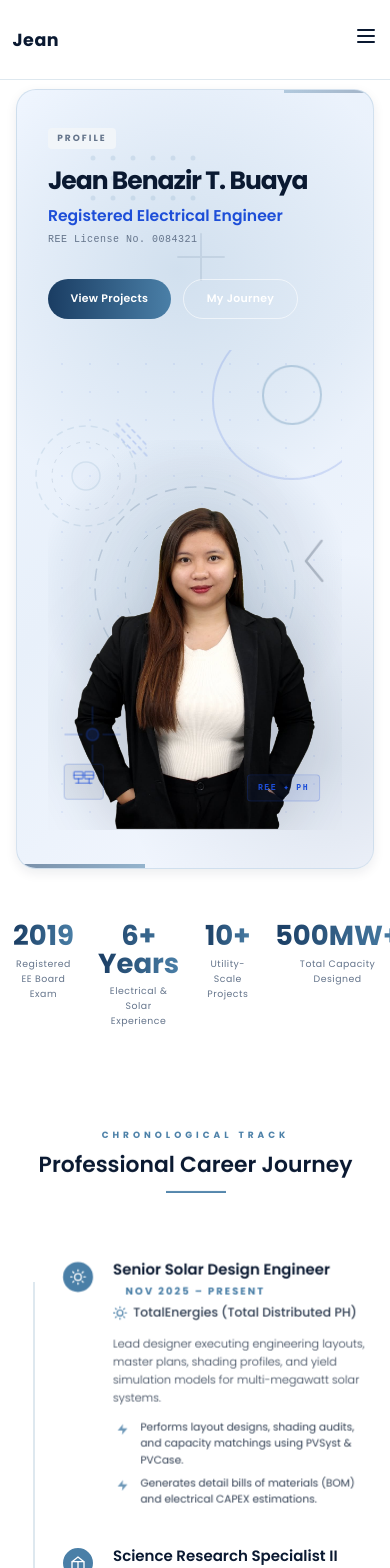
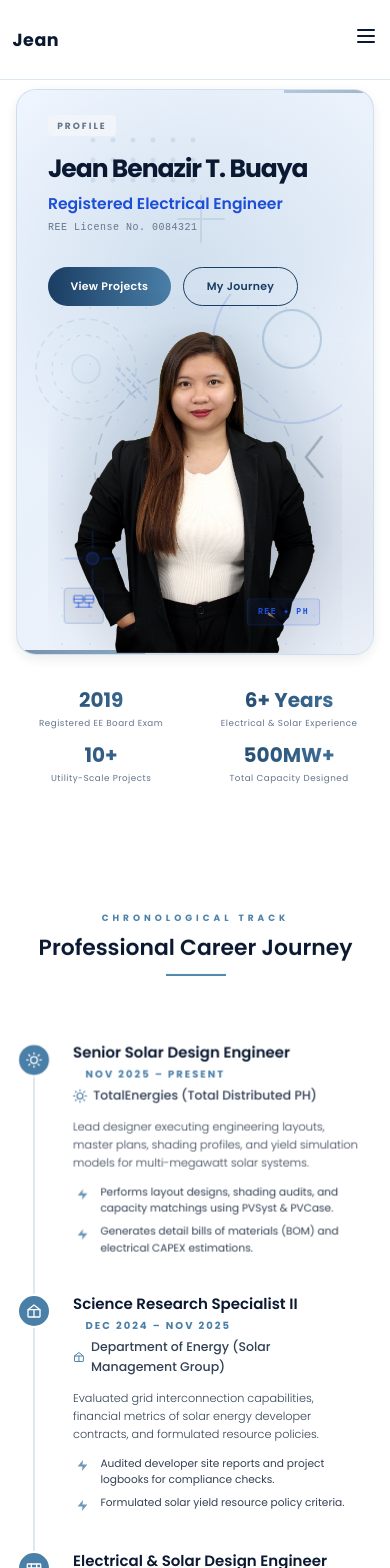
Before and after one commit to jeydweirdough/jean-benazir, a React (Vite) app: page / in a window 390 px wide. Shown: the top 1568 px of the page. Built offline with nearby package versions, Linux system fonts and the light colour scheme.

Commit message:
feat: add hero, navigation, and philosophy section styles along with Home page component

```diff
--- a/src/App.css
+++ b/src/App.css
@@ -3553,8 +3553,113 @@ textarea {
 @media (max-width: 820px) {
   .hero-split-v2 .container {
     grid-template-columns: 1fr !important;
-    gap: 2.5rem !important;
-    padding: 3rem 1rem !important;
+    gap: 0 !important;
+    padding: 2rem 1rem 0 !important;
+  }
+
+  .hero-split-v2 {
+    min-height: unset !important;
+    padding-bottom: 0 !important;
+  }
+
+  .hero-right-animate {
+    min-height: 340px !important;
+    margin-top: -1rem !important;
+  }
+
+  .stats-grid {
+    grid-template-columns: 1fr 1fr !important;
+    gap: 1.25rem 1rem !important;
+  }
+
+  .stat-number {
+    font-size: 1.6rem !important;
+  }
+
+  .stat-label {
+    font-size: 0.7rem !important;
+  }
+
+  .stats-bar {
+    padding: 2rem 0 !important;
+  }
+
+  /* Tools section mobile layout */
+  .tools-hero-card {
+    flex-direction: column !important;
+    min-height: unset !important;
+    padding: 1.5rem 1.25rem !important;
+    gap: 1.5rem !important;
+  }
+
+  .tools-left-col {
+    order: 1;
+    flex: none !important;
+    width: 100% !important;
+  }
+
+  .tools-cards-grid {
+    grid-template-columns: 1fr !important;
+    gap: 0.6rem !important;
+  }
+
+  .tools-right-col {
+    order: 2;
+    flex: none !important;
+    width: 100% !important;
+    position: relative !important;
+    height: 180px !important;
+    overflow: hidden !important;
+  }
+
+  .tools-laptop-wrapper {
+    position: absolute !important;
+    top: 0 !important;
+    left: 50% !important;
+    transform: translateX(-50%) scale(0.38) !important;
+    transform-origin: top center !important;
+    width: 750px !important;
+    height: 528px !important;
+  }
+
+  .tools-cards-grid .skill-card {
+    background: transparent !important;
+    box-shadow: none !important;
+    border-radius: 0 !important;
+    padding: 0.6rem 0 !important;
+    border-bottom: 1px solid rgba(255,255,255,0.12) !important;
+  }
+
+  .tools-cards-grid .skill-card:last-child {
+    border-bottom: none !important;
+  }
+
+  /* Education & Achievements — stack to single column */
+  .edu-achieve-grid {
+    grid-template-columns: 1fr !important;
+    gap: 2rem !important;
+  }
+
+  /* Journey timeline — attach icons to the line */
+  .journey-container {
+    padding-left: 0 !important;
+  }
+
+  .journey-busbar {
+    left: 20px !important;
+  }
+
+  .journey-node {
+    left: 4px !important;
+  }
+
+  .journey-milestone:nth-child(even) .journey-node {
+    left: 4px !important;
+  }
+
+  .journey-milestone,
+  .journey-milestone:nth-child(even) {
+    padding: 1.5rem 0.5rem 1.5rem 60px !important;
   }
 }
 
--- a/src/pages/Home.tsx
+++ b/src/pages/Home.tsx
@@ -438,9 +438,9 @@ export default function Home() {
               </a>
               <a href="#journey"
                 className="hero-btn"
-                style={{ background: 'transparent', color: '#ffffff', border: '1px solid rgba(255,255,255,0.6)', padding: '0.8rem 1.8rem', fontWeight: 600, fontSize: '0.875rem', textDecoration: 'none', display: 'inline-flex', alignItems: 'center', borderRadius: '9999px', letterSpacing: '0.3px', cursor: 'pointer', transition: 'all 0.25s ease' }}
-                onMouseEnter={e => { (e.currentTarget as HTMLAnchorElement).style.background = 'rgba(255,255,255,0.15)'; (e.currentTarget as HTMLAnchorElement).style.borderColor = 'rgba(255,255,255,0.9)'; }}
-                onMouseLeave={e => { (e.currentTarget as HTMLAnchorElement).style.background = 'transparent'; (e.currentTarget as HTMLAnchorElement).style.borderColor = 'rgba(255,255,255,0.6)'; }}
+                style={{ background: 'transparent', color: '#1A3D63', border: '1.5px solid #1A3D63', padding: '0.8rem 1.8rem', fontWeight: 600, fontSize: '0.875rem', textDecoration: 'none', display: 'inline-flex', alignItems: 'center', borderRadius: '9999px', letterSpacing: '0.3px', cursor: 'pointer', transition: 'all 0.25s ease' }}
+                onMouseEnter={e => { (e.currentTarget as HTMLAnchorElement).style.background = 'rgba(26,61,99,0.08)'; (e.currentTarget as HTMLAnchorElement).style.borderColor = '#1A3D63'; }}
+                onMouseLeave={e => { (e.currentTarget as HTMLAnchorElement).style.background = 'transparent'; (e.currentTarget as HTMLAnchorElement).style.borderColor = '#1A3D63'; }}
               >
                 My Journey
               </a>
@@ -997,16 +997,55 @@ export default function Home() {
           </div>
 
           {/* Core Technical Skills — Hero-card style */}
-          <div style={{ marginTop: '4rem', background: 'linear-gradient(145deg, #f2f4f7 0%, #eaf0f7 38%, #4A7FA7 70%, #1A3D63 100%)', borderRadius: '20px', padding: '2.5rem', overflow: 'hidden', display: 'flex', gap: '2.5rem', alignItems: 'stretch', minHeight: '400px', position: 'relative' }}>
+          <div className="tools-hero-card" style={{ marginTop: '4rem', background: 'linear-gradient(145deg, #f2f4f7 0%, #eaf0f7 38%, #4A7FA7 70%, #1A3D63 100%)', borderRadius: '20px', padding: '2.5rem', overflow: 'hidden', display: 'flex', gap: '2.5rem', alignItems: 'stretch', minHeight: '400px', position: 'relative' }}>
+
+            {/* Abstract glassy spheres — clipped to right/blue gradient area only */}
+            <svg aria-hidden="true" style={{ position: 'absolute', inset: 0, width: '100%', height: '100%', pointerEvents: 'none', zIndex: 0 }} viewBox="0 0 1000 520" preserveAspectRatio="xMidYMid slice" xmlns="http://www.w3.org/2000/svg">
+              <defs>
+                {/* Clip strictly to safe blue area — inset from all edges */}
+                <clipPath id="rightHalf">
+                  <rect x="600" y="40" width="370" height="440" />
+                </clipPath>
+                <radialGradient id="sg1" cx="38%" cy="32%" r="50%">
+                  <stop offset="0%" stopColor="#ffffff" stopOpacity="1" />
+                  <stop offset="45%" stopColor="#dbeafe" stopOpacity="0.85" />
+                  <stop offset="100%" stopColor="#93c5fd" stopOpacity="0.1" />
+                </radialGradient>
+                <radialGradient id="sg2" cx="32%" cy="28%" r="50%">
+                  <stop offset="0%" stopColor="#e0f4ff" stopOpacity="1" />
+                  <stop offset="50%" stopColor="#60b8f0" stopOpacity="0.85" />
+                  <stop offset="100%" stopColor="#2a7fc4" stopOpacity="0.1" />
+                </radialGradient>
+                <radialGradient id="sg3" cx="35%" cy="30%" r="50%">
+                  <stop offset="0%" stopColor="#ffffff" stopOpacity="0.95" />
+                  <stop offset="50%" stopColor="#bfdbfe" stopOpacity="0.8" />
+                  <stop offset="100%" stopColor="#60a5fa" stopOpacity="0.05" />
+                </radialGradient>
+              </defs>
+              {/* Large glassy sphere — center of blue area */}
+              <circle cx="785" cy="260" r="170" fill="url(#sg1)" clipPath="url(#rightHalf)" />
+              {/* Medium glassy sphere — lower right */}
+              <circle cx="900" cy="370" r="100" fill="url(#sg2)" clipPath="url(#rightHalf)" />
+              {/* Small glassy sphere — upper area */}
+              <circle cx="665" cy="130" r="65" fill="url(#sg3)" clipPath="url(#rightHalf)" />
+              {/* Small accent circles */}
+              <circle cx="850" cy="130" r="48" fill="url(#sg1)" clipPath="url(#rightHalf)" />
+              <circle cx="940" cy="230" r="36" fill="url(#sg2)" clipPath="url(#rightHalf)" />
+              <circle cx="635" cy="290" r="32" fill="url(#sg1)" clipPath="url(#rightHalf)" />
+              <circle cx="700" cy="400" r="45" fill="url(#sg3)" clipPath="url(#rightHalf)" />
+              <circle cx="810" cy="430" r="28" fill="url(#sg2)" clipPath="url(#rightHalf)" />
+              <circle cx="940" cy="390" r="32" fill="url(#sg3)" clipPath="url(#rightHalf)" />
+              <circle cx="660" cy="430" r="24" fill="url(#sg1)" clipPath="url(#rightHalf)" />
+            </svg>
 
             {/* LEFT — label + skill logo cards */}
-            <div style={{ flex: 1, display: 'flex', flexDirection: 'column' }}>
+            <div className="tools-left-col" style={{ flex: 1, display: 'flex', flexDirection: 'column', position: 'relative', zIndex: 2 }}>
               <span style={{ fontSize: '0.7rem', fontWeight: 700, textTransform: 'uppercase', color: 'var(--gold)', letterSpacing: '2px', marginBottom: '0.6rem' }}>
                 Core Technical Skills & Software
               </span>
               <h3 style={{ fontSize: '1.4rem', fontWeight: 700, color: 'var(--text-primary)', marginBottom: '1.5rem', lineHeight: 1.3 }}>Tools I Work With</h3>
 
-              <div style={{ display: 'grid', gridTemplateColumns: '1fr 1fr', gap: '0.75rem' }}>
+              <div className="tools-cards-grid" style={{ display: 'grid', gridTemplateColumns: '1fr 1fr', gap: '0.75rem' }}>
 
                 {/* PVSyst */}
                 <div className="skill-card" style={{ background: '#ffffff', borderRadius: '15px', padding: '1.1rem 1.2rem', display: 'flex', alignItems: 'center', justifyContent: 'space-between', gap: '0.75rem', border: 'none', boxShadow: '0 2px 12px rgba(0,0,0,0.07)' }}>
@@ -1097,9 +1136,9 @@ export default function Home() {
             </div>
 
             {/* RIGHT — real laptop mockup image */}
-            <div style={{ flex: 1 }}>
+            <div className="tools-right-col" style={{ flex: 1 }}>
               {/* Parent fixed to exact rendered size: 750px wide, 750×(682/969)=528px tall */}
-              <div style={{ position: 'absolute', top: '11rem', right: '-3rem', width: '750px', height: '528px' }}>
+              <div className="tools-laptop-wrapper" style={{ position: 'absolute', top: '11rem', right: '-3rem', width: '750px', height: '528px' }}>
 
                 {/* Screen overlay — pixel-precise based on 969×682 original scaled to 750×528
                     Screen white area in original: x=95 to x=874, y=30 to y=378
@@ -1134,7 +1173,7 @@ export default function Home() {
       {/* Education & Achievements */}
       <section id="education" className="section-padding" style={{ background: 'var(--bg-primary)' }}>
         <div className="container">
-          <div style={{ display: 'grid', gridTemplateColumns: '1fr 1fr', gap: '3rem', alignItems: 'start' }}>
+          <div className="edu-achieve-grid" style={{ display: 'grid', gridTemplateColumns: '1fr 1fr', gap: '3rem', alignItems: 'start' }}>
 
             {/* Education */}
             <div>
```
